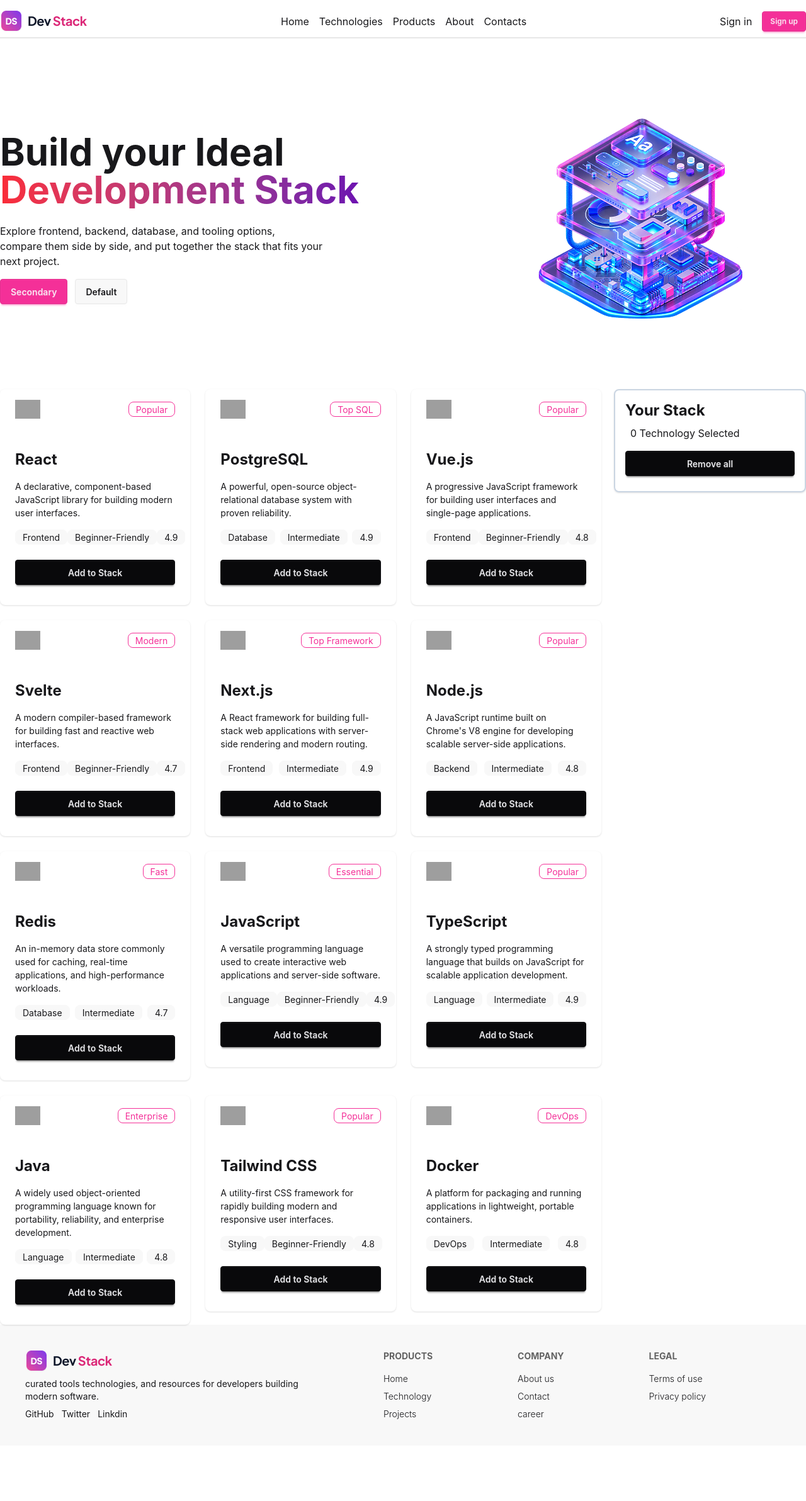
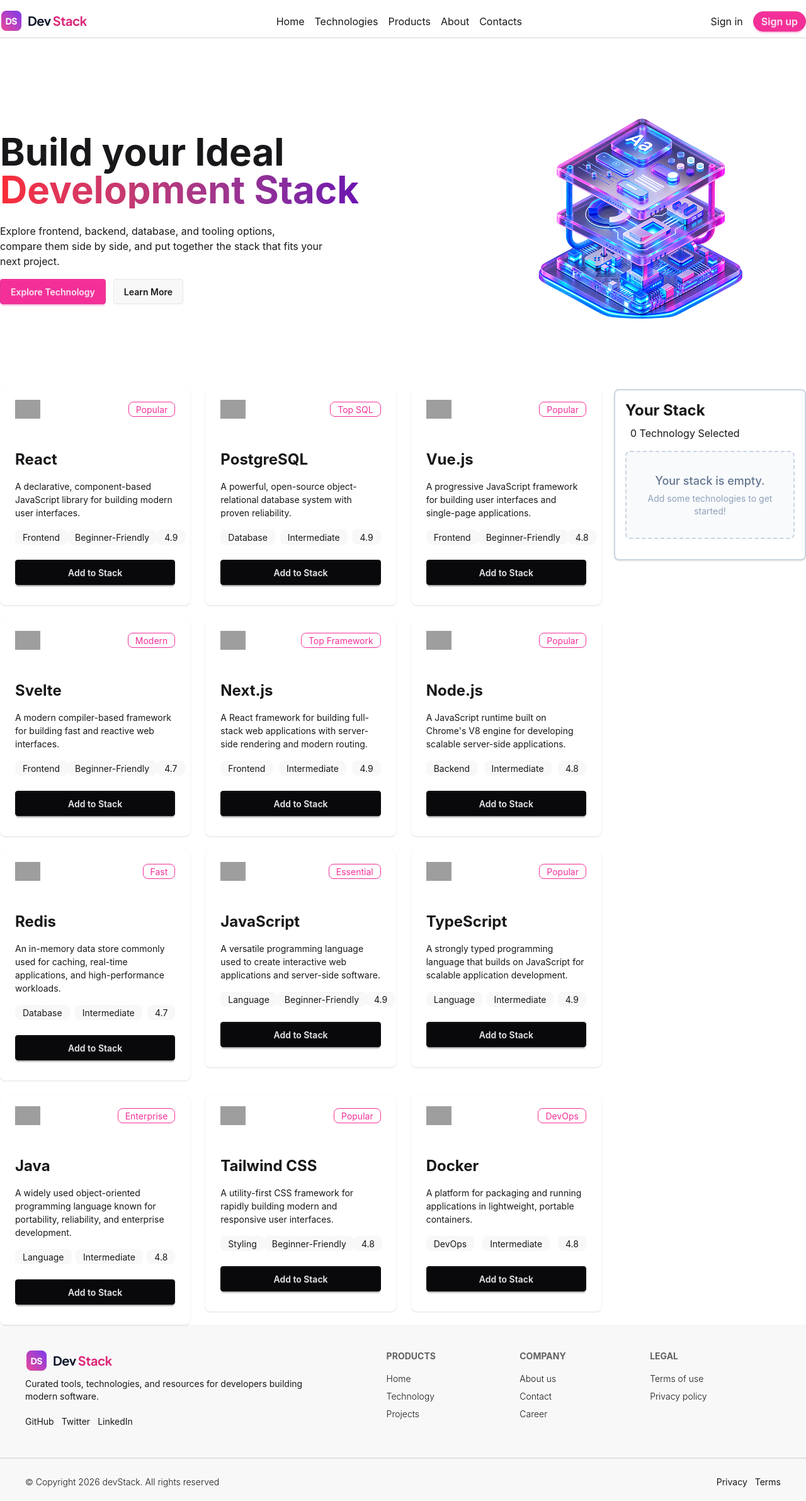
Before and after one commit to shahriaridris7/devStack, a React (Vite) app: page / in a window 1280 px wide. Shown: the whole page at 63% size. Before the commit the page ends 2296 px from the top, so only its background shows below. Built offline with nearby package versions, Linux system fonts and the light colour scheme; grey boxes are pictures that could not be loaded.

Commit message:
readme and conditional rendaring for empty stack

```diff
--- a/package.json
+++ b/package.json
@@ -13,6 +13,8 @@
     "@tailwindcss/vite": "^4.3.3",
     "react": "^19.2.8",
     "react-dom": "^19.2.8",
+    "react-icons": "^5.7.0",
+    "react-toastify": "^11.1.0",
     "tailwindcss": "^4.3.3"
   },
   "devDependencies": {
--- a/src/App.tsx
+++ b/src/App.tsx
@@ -5,6 +5,8 @@
 import Technology from "./component/Technology";
 import type { technologyType } from "./type/technologyType";
 import Footer from "./component/Footer";
+import { ToastContainer } from "react-toastify";
+
 
 const  technologiesfetch =async():Promise<technologyType[]>=>{
   const res= await fetch('/data.json')
@@ -17,7 +19,7 @@
 const technologiesPromise= technologiesfetch()
   return (
     <>
-
+    <ToastContainer/>
       <Nav/>
        <Hero/>
 
--- a/src/component/Footer.tsx
+++ b/src/component/Footer.tsx
@@ -1,46 +1,81 @@
 import React from 'react';
-import logo from "../assets/logo-text.png"
+import logo from "../assets/logo-text.png";
+
 const Footer = () => {
   return (
+    <footer className="bg-base-200 container mx-auto">
 
-            <footer className=" container mx-auto footer sm:footer-horizontal bg-base-200 text-base-content p-10">
+
+      <div className=" footer sm:footer-horizontal text-base-content p-10">
+
         <aside>
-  <img src={logo} alt="" />
+          <img src={logo} alt="devStack logo" />
+
           <p>
-      curated tools technologies, and resources for developers building
+            Curated tools, technologies, and resources for developers building
             <br />
             modern software.
           </p>
-    <div >
-        <ul className='flex justify-between gap-3'>
-         <li><a className="link link-hover ">GitHub</a></li>
-           <li> <a className="link link-hover ">Twitter</a></li>
-              <li><a className="link link-hover ">Linkdin</a></li>
+
+          <ul className="flex gap-3 mt-3">
+            <li>
+              <a className="link link-hover">GitHub</a>
+            </li>
+            <li>
+              <a className="link link-hover">Twitter</a>
+            </li>
+            <li>
+              <a className="link link-hover">LinkedIn</a>
+            </li>
           </ul>
+        </aside>
 
-    </div>
-  </aside>
         <nav>
           <h6 className="footer-title text-black font-bold">Products</h6>
           <a className="link link-hover font-light">Home</a>
           <a className="link link-hover font-light">Technology</a>
           <a className="link link-hover font-light">Projects</a>
         </nav>
+
         <nav>
           <h6 className="footer-title text-black font-bold">Company</h6>
           <a className="link link-hover font-light">About us</a>
           <a className="link link-hover font-light">Contact</a>
-    <a className="link link-hover font-light">career</a>
+          <a className="link link-hover font-light">Career</a>
+        </nav>
 
-  </nav>
         <nav>
           <h6 className="footer-title text-black font-bold">Legal</h6>
           <a className="link link-hover font-light">Terms of use</a>
           <a className="link link-hover font-light">Privacy policy</a>
+        </nav>
 
-  </nav>
+      </div>
+
+
+      <div className="container mx-auto">
+        <div className="divider my-0"></div>
+      </div>
+
+
+      <div className="container mx-auto flex flex-col sm:flex-row justify-between items-center gap-3 px-10 py-5">
+
+        <p className="font-light text-sm">
+          © Copyright 2026 devStack. All rights reserved
+        </p>
+
+        <ul className="flex gap-3 text-sm">
+          <li>
+            <a className="link link-hover">Privacy</a>
+          </li>
+          <li>
+            <a className="link link-hover">Terms</a>
+          </li>
+        </ul>
+
+      </div>
+
     </footer>
-
   );
 };
 
--- a/src/component/Hero.tsx
+++ b/src/component/Hero.tsx
@@ -16,8 +16,8 @@
 
 
                    <div className='mt-4 flex gap-3'>
-                    <button className="btn  btn-secondary">Secondary</button>
-                    <button className="btn ">Default</button>
+                    <button className="btn  btn-secondary">Explore Technology</button>
+                    <button className="btn ">Learn More</button>
                    </div>
             </div>
             <div>
--- a/src/component/Nav.tsx
+++ b/src/component/Nav.tsx
@@ -18,7 +18,7 @@
         </div>
         <div className=' flex justify-between  items-center text-sm lg:text-base gap:1 md: gap-2 lg:gap-4'>
             <h2>Sign in</h2>
-            <button className="btn  btn-secondary btn-sm">Sign up</button>
+            <button className="btn  btn-secondary btn-sm rounded-2xl text-base">Sign up</button>
         </div>
 
         </div>
--- a/src/component/Selected.tsx
+++ b/src/component/Selected.tsx
@@ -1,24 +1,33 @@
 import React from 'react';
 import type { technologyType } from '../type/technologyType';
-interface selectedProps{
-    selected:technologyType[]
+
+interface SelectedProps {
+  selected: technologyType[];
   onRemove: (id: string) => void;
   onRemoveAll: () => void;
 }
-const Selected = ({selected,onRemove,onRemoveAll}:selectedProps) => {
+
+const Selected = ({ selected, onRemove, onRemoveAll }: SelectedProps) => {
   return (
-        <div className='border-2 border-slate-300 rounded-lg shadow-sm p-4'>
+    <div className="border-2 border-slate-300 rounded-lg shadow-sm p-4">
+      <h2 className="text-2xl font-bold">Your Stack</h2>
 
-            <h2 className='text-2xl font-bold'>Your Stack</h2>
+      <p className="m-2">{selected.length} Technology Selected</p>
 
-
-            <p className='m-2'>{selected.length} Technology Selected</p>
+      {selected.length === 0 ? (
+        <div className="border-2 border-dashed border-slate-300 rounded-lg p-8 my-4 text-center bg-slate-50">
+          <p className="text-slate-500 font-medium text-lg">Your stack is empty.</p>
+          <p className="text-slate-400 text-sm mt-1">Add some technologies to get started!</p>
+        </div>
+      ) : (
+        <>
+          <div className="space-y-3 my-2">
             {selected.map((tech) => (
               <div
                 key={tech.id}
-                    className=" flex items-center justify-between gap-2 border-2  border-slate-300 rounded-lg shadow-sm p-4"
+                className="flex items-center justify-between gap-2 border-2 border-slate-300 rounded-lg shadow-sm p-4"
               >
-                    <div className="flex items-center gap-4 ">
+                <div className="flex items-center gap-4">
                   <img
                     src={tech.icon}
                     alt={tech.name}
@@ -26,39 +35,27 @@
                   />
 
                   <div>
-                            <h3 className="font-bold ">
-                                {tech.name}
-                            </h3>
-
-                            <p className="text-sm text-gray-500">
-                                {tech.category}
-                            </p>
-
-
-
-
-
+                    <h3 className="font-bold">{tech.name}</h3>
+                    <p className="text-sm text-gray-500">{tech.category}</p>
                   </div>
-
                 </div>
 
                 <button onClick={() => onRemove(tech.id)}>
-                          <div className='text-2xl fon'> ×</div>
+                  <div className="text-2xl font-bold hover:text-red-500">×</div>
                 </button>
-
-
-
-
               </div>
             ))}
+          </div>
 
           <button
             onClick={onRemoveAll}
-        className="btn btn-block btn-neutral mx-auto my-2">Remove all</button>
-
-
+            className="btn btn-block btn-neutral mx-auto my-2"
+          >
+            Remove all
+          </button>
+        </>
+      )}
     </div>
-
   );
 };
 
--- a/src/component/Techcard.tsx
+++ b/src/component/Techcard.tsx
@@ -27,6 +27,7 @@
     <div className='flex justify-between items-centercenter my-2'>
         <h2 className='badge badge-ghost'>{tech.category}</h2>
         <h2 className='badge badge-ghost'>{tech.difficulty}</h2>
+
         <h2 className='badge badge-ghost'>{tech.rating}</h2>
     </div>
     <div className="card-actions justify-end">
--- a/src/component/Technology.tsx
+++ b/src/component/Technology.tsx
@@ -2,6 +2,7 @@
 import type { technologyType } from '../type/technologyType';
 import All from './All';
 import Selected from './Selected';
+import { toast } from "react-toastify";
 
 
 interface technologiesProps{
@@ -16,17 +17,21 @@
      const [selected, setSelected] = useState<technologyType[]>([]);
      const handleAdd = (tech: technologyType) => {
         if (selected.some((item) => item.id === tech.id)) {
-
+            toast.warning(`${tech.name} is already in your stack!`);
         return;
     }
 
         setSelected([...selected, tech]);
+         toast.success(`${tech.name} added to your stack!`);
         };
         const handleRemove = (id: string) => {
+             const removedTech = selected.find((tech) => tech.id === id);
     setSelected(selected.filter((tech) => tech.id !== id));
+     toast.success(`${removedTech?.name} is removed from the stack`);
 };
 const handleRemoveAll = () => {
     setSelected([]);
+     toast.success(`Everything is removed`);
 };
     return (
         <div className='grid grid-cols-1 lg:grid-cols-4  gap-5 container mx-auto'>
```
Also changed, not shown: 2 other files (tests, documents, lock files or other folders). Lines whose indentation alone changed are shown as unchanged.
